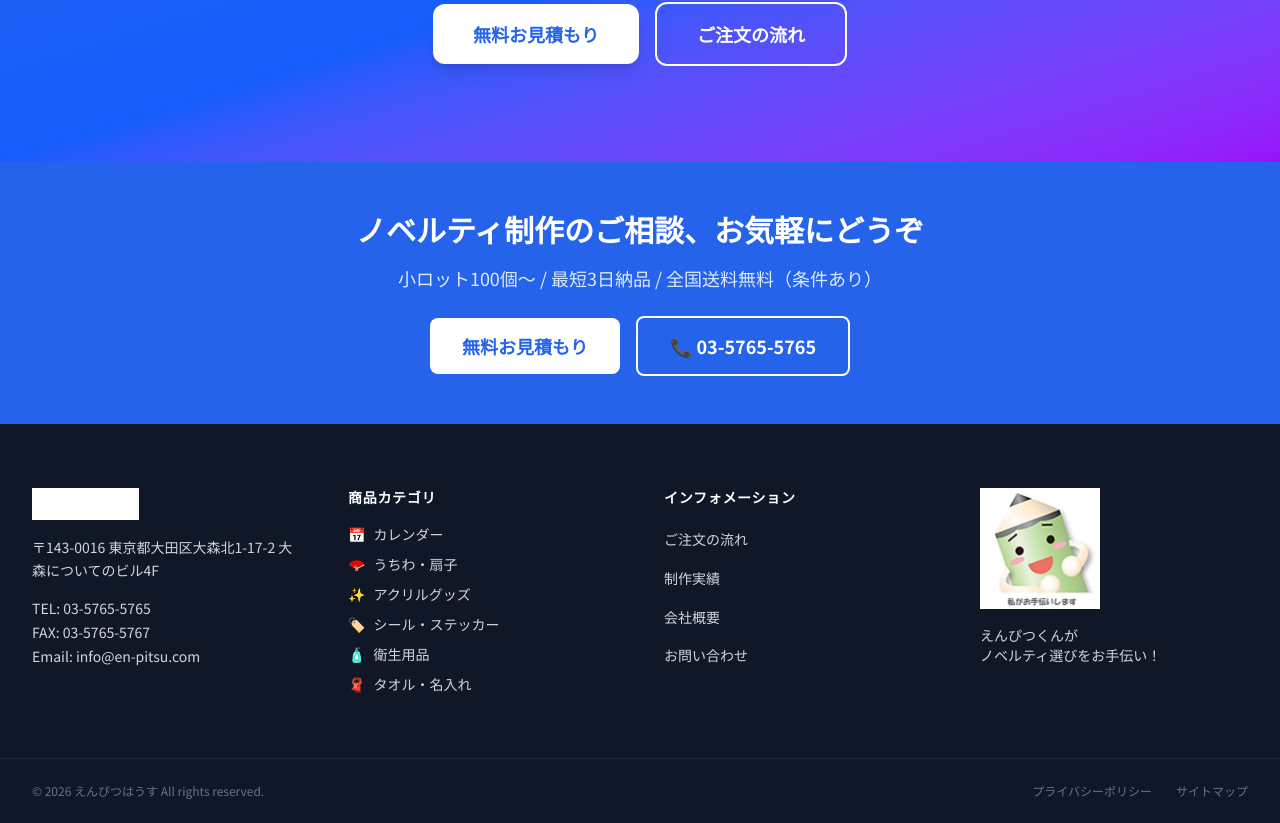
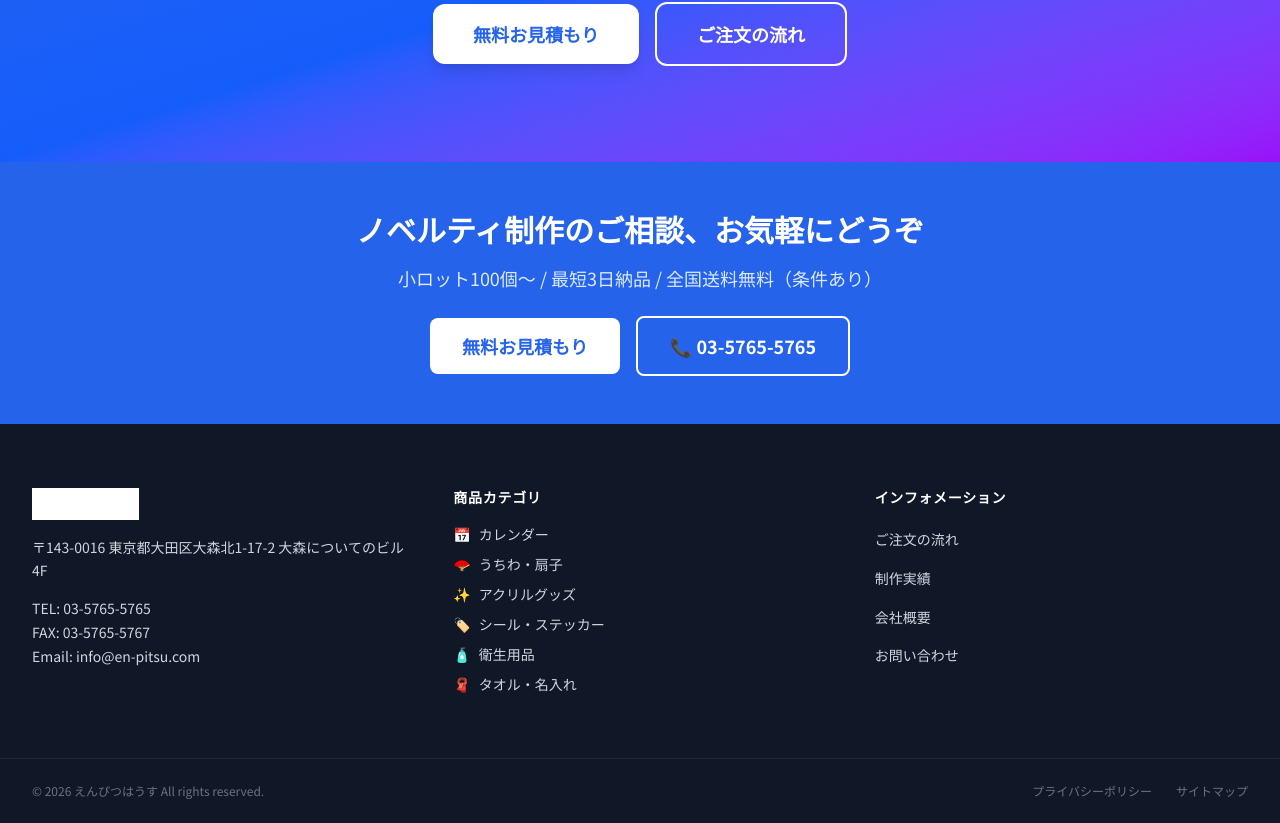
Before and after one commit to AB-elll/enpitsu-hausu, a Next.js app: page / in a window 1280 px wide. Shown: the part 2643-3466 px from the top of the page. Built offline with nearby package versions, Linux system fonts and the light colour scheme.

Commit message:
Remove enpitsukun mascot section from footer, change to 3-column grid

```diff
--- a/src/components/Footer.tsx
+++ b/src/components/Footer.tsx
@@ -33,9 +33,9 @@
 
       {/* Footer Content */}
       <div className="max-w-7xl mx-auto px-4 sm:px-6 lg:px-8 py-16">
-        <div className="grid grid-cols-1 md:grid-cols-2 lg:grid-cols-4 gap-12">
+        <div className="grid grid-cols-1 md:grid-cols-3 gap-12">
           {/* Company Info */}
-          <div className="lg:col-span-1">
+          <div>
             <Image src="/enpitsu-hausu/logo-horizontal.png" alt={SITE_NAME} width={180} height={36} className="h-8 w-auto mb-4 brightness-0 invert" />
             <p className="text-sm leading-relaxed mb-4">{COMPANY_ADDRESS}</p>
             <div className="space-y-1 text-sm">
@@ -69,12 +69,6 @@
               <li><Link href="/contact" className="text-sm hover:text-white transition-colors">お問い合わせ</Link></li>
             </ul>
           </div>
-
-          {/* Mascot */}
-          <div className="flex flex-col items-center lg:items-start">
-            <Image src="/enpitsu-hausu/enpitsukun.png" alt="えんぴつくん" width={120} height={120} className="mb-4" />
-            <p className="text-sm text-center lg:text-left">えんぴつくんが<br />ノベルティ選びをお手伝い！</p>
-          </div>
         </div>
       </div>
 
```
